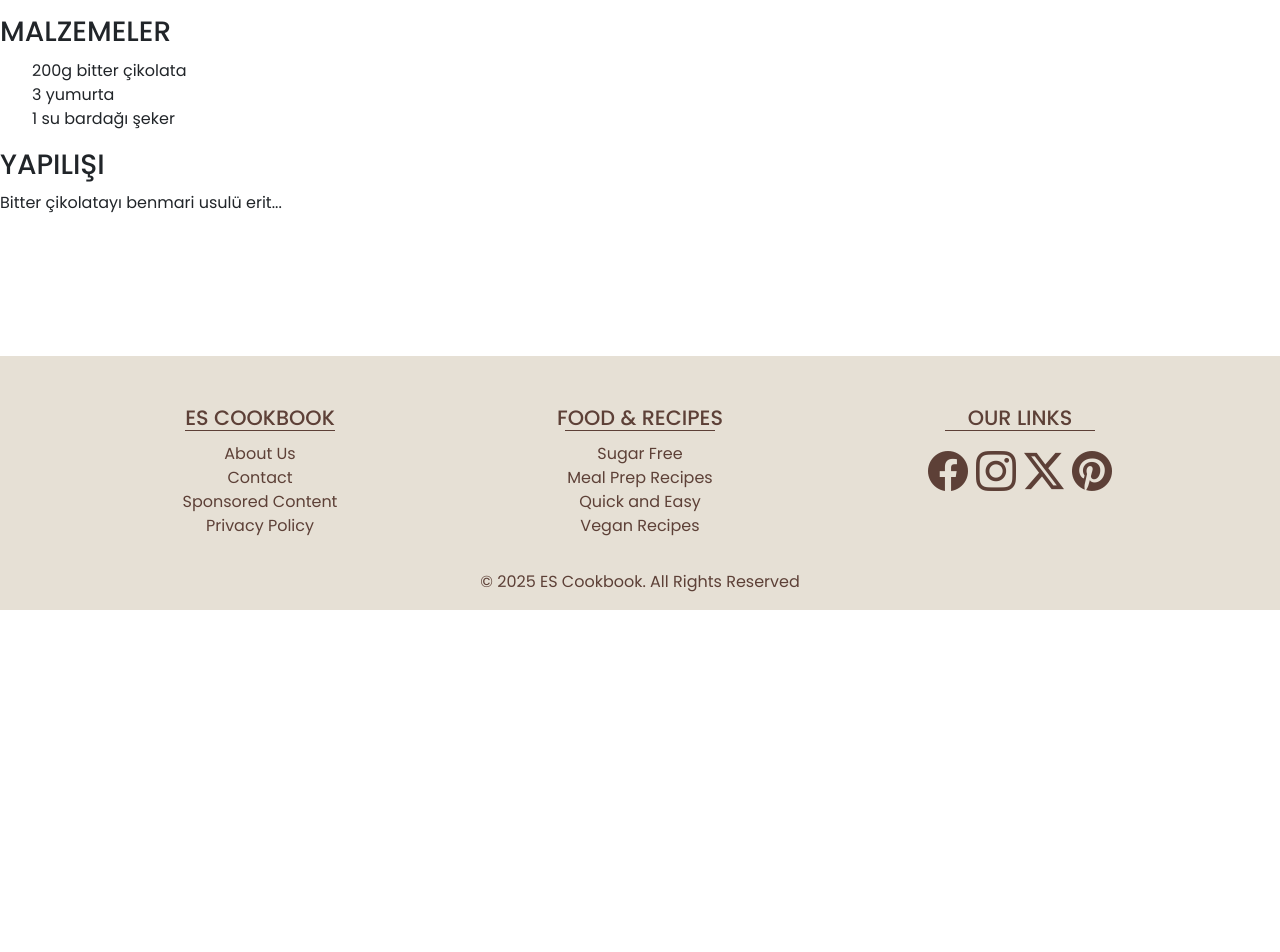
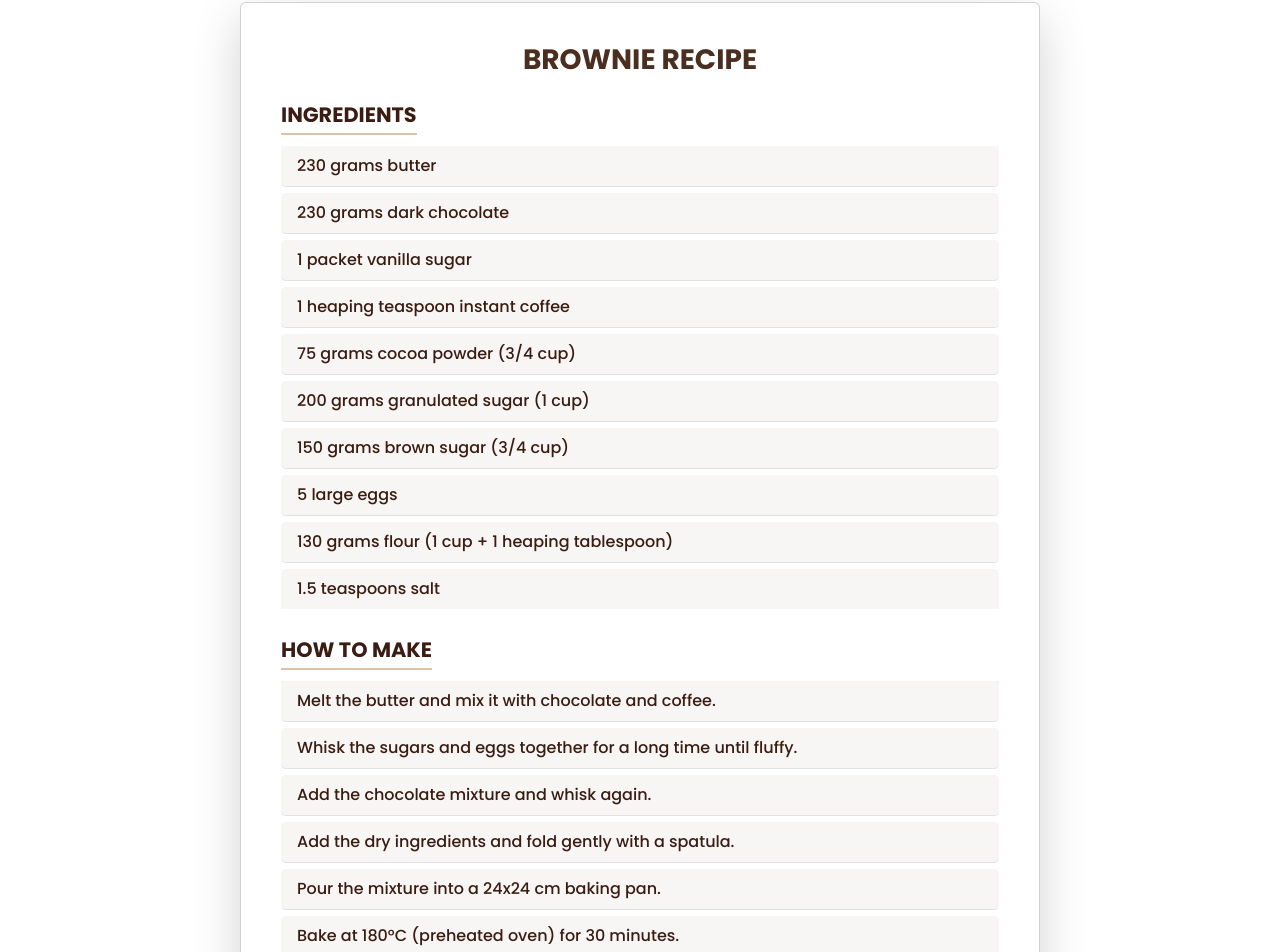
Before and after one commit to EmirSalmanDev/es_cookbook, a React (Vite) app in the folder es_cookbook/: page /recipe/brownie in a window 1280 px wide. Shown: the part 190-1142 px from the top of the page. Before the commit the page ends 800 px from the top, so only its background shows below. Built offline with nearby package versions, Linux system fonts and the light colour scheme; a web font is replaced by a local one.

Commit message:
brownie recipe and recipe css added

```diff
--- a/es_cookbook/src/recipes/Brownie.jsx
+++ b/es_cookbook/src/recipes/Brownie.jsx
@@ -1,19 +1,77 @@
-import React from "react";
+import { Container, Row, Col, Card, ListGroup } from "react-bootstrap";
+import "../styles/recipe.css";
 
 function Brownie() {
   return (
     <>
-      <div>
-        <h1>Brownie Tarifi</h1>
-        <h3>Malzemeler</h3>
-        <ul>
-          <li>200g bitter çikolata</li>
-          <li>3 yumurta</li>
-          <li>1 su bardağı şeker</li>
-        </ul>
-        <h3>Yapılışı</h3>
-        <p>Bitter çikolatayı benmari usulü erit...</p>
-      </div>
+      <Container className="my-5">
+        <Card className="shadow-lg p-4 recipe-card">
+          <Card.Body>
+            <Card.Title className="text-center recipe-title">
+              BROWNIE RECIPE
+            </Card.Title>
+
+            <Row className="mt-4">
+              <Col>
+                <h3 className="section-title">Ingredients</h3>
+                <ListGroup variant="flush">
+                  <ListGroup.Item>230 grams butter</ListGroup.Item>
+                  <ListGroup.Item>230 grams dark chocolate</ListGroup.Item>
+                  <ListGroup.Item>1 packet vanilla sugar</ListGroup.Item>
+                  <ListGroup.Item>
+                    1 heaping teaspoon instant coffee
+                  </ListGroup.Item>
+                  <ListGroup.Item>
+                    75 grams cocoa powder (3/4 cup)
+                  </ListGroup.Item>
+                  <ListGroup.Item>
+                    200 grams granulated sugar (1 cup)
+                  </ListGroup.Item>
+                  <ListGroup.Item>
+                    150 grams brown sugar (3/4 cup)
+                  </ListGroup.Item>
+                  <ListGroup.Item>5 large eggs</ListGroup.Item>
+                  <ListGroup.Item>
+                    130 grams flour (1 cup + 1 heaping tablespoon)
+                  </ListGroup.Item>
+                  <ListGroup.Item>1.5 teaspoons salt</ListGroup.Item>
+                </ListGroup>
+              </Col>
+            </Row>
+
+            <Row className="mt-4">
+              <Col>
+                <h3 className="section-title">How to Make</h3>
+                <ListGroup variant="flush">
+                  <ListGroup.Item>
+                    Melt the butter and mix it with chocolate and coffee.
+                  </ListGroup.Item>
+                  <ListGroup.Item>
+                    Whisk the sugars and eggs together for a long time until
+                    fluffy.
+                  </ListGroup.Item>
+                  <ListGroup.Item>
+                    Add the chocolate mixture and whisk again.
+                  </ListGroup.Item>
+                  <ListGroup.Item>
+                    Add the dry ingredients and fold gently with a spatula.
+                  </ListGroup.Item>
+                  <ListGroup.Item>
+                    Pour the mixture into a 24x24 cm baking pan.
+                  </ListGroup.Item>
+                  <ListGroup.Item>
+                    Bake at 180°C (preheated oven) for 30 minutes.
+                  </ListGroup.Item>
+                  <ListGroup.Item>
+                    For the best taste, let it rest in the fridge for one day
+                    after baking.
+                  </ListGroup.Item>
+                </ListGroup>
+              </Col>
+            </Row>
+          </Card.Body>
+        </Card>
+      </Container>
     </>
   );
 }
--- a/es_cookbook/src/recipes/CarrotCake.jsx
+++ b/es_cookbook/src/recipes/CarrotCake.jsx
@@ -1,4 +1,5 @@
-import React from "react";
+import "../styles/recipe.css";
+import { Container, Row, Col, Card, ListGroup } from "react-bootstrap";
 
 function CarrotCake() {
   return (
--- a/es_cookbook/src/recipes/Cookie.jsx
+++ b/es_cookbook/src/recipes/Cookie.jsx
@@ -1,22 +1,7 @@
 import React from "react";
 
 function Cookie() {
-  return (
-    <>
-      <div>
-        <h1>Cookie Tarifi</h1>
-        <h3>Malzemeler</h3>
-        <ul>
-          <li>2 su bardağı un</li>
-          <li>1 su bardağı şeker</li>
-          <li>1 yumurta</li>
-          <li>1 paket çikolata</li>
-        </ul>
-        <h3>Yapılışı</h3>
-        <p>Önce tereyağını erit...</p>
-      </div>
-    </>
-  );
+  return <></>;
 }
 
 export default Cookie;
--- /dev/null
+++ b/es_cookbook/src/styles/recipe.css
@@ -0,0 +1,69 @@
+.recipe-card {
+    max-width: 800px;
+    margin: auto;
+    border-radius: 10px;
+    background: var(--white);
+    border: none;
+}
+
+.card-body .recipe-title {
+    font-size: 1.75rem;
+    font-weight: bold;
+    color: #4a2e20;
+}
+
+.section-title {
+    font-size: 1.3rem;
+    font-weight: bold;
+    color: #3a1c12;
+    border-bottom: 2px solid #dcc2a8;
+    display: inline-block;
+    padding-bottom: 5px;
+}
+
+.list-group .list-group-item {
+    background: var(--light-grey);
+    font-size: 1rem;
+    font-weight: 500;
+    color: #3a1c12;
+    border-radius: 5px;
+    margin: 3px 0;
+}
+
+
+@media (max-width: 768px) {
+    .recipe-card {
+        max-width: 90%;
+        padding: 1rem;
+    }
+
+    .card-body .recipe-title {
+        font-size: 1.5rem;
+    }
+
+    .section-title {
+        font-size: 1.2rem;
+    }
+
+    .list-group .list-group-item {
+        font-size: 0.9rem;
+    }
+}
+
+@media (max-width: 576px) {
+    .recipe-card {
+        padding: .7rem;
+    }
+
+    .recipe-title {
+        font-size: 1.3rem;
+    }
+
+    .section-title {
+        font-size: 1rem;
+    }
+
+    .list-group .list-group-item {
+        font-size: 0.8rem;
+    }
+}
```
